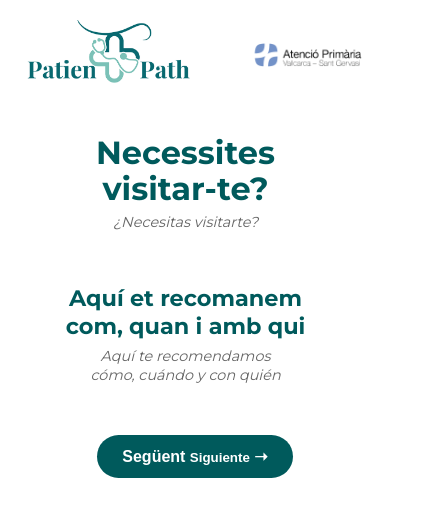
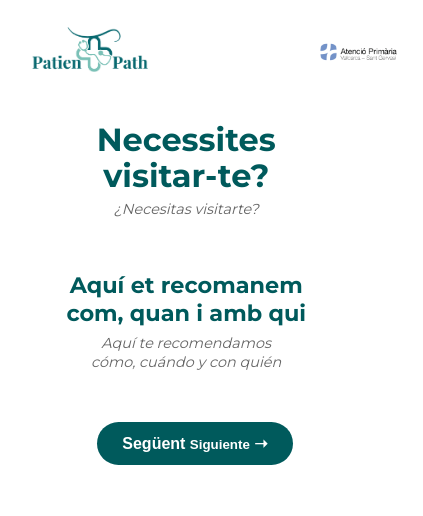
Before and after one commit to jillpg/LaMevaVisita, a plain HTML site: page index.html in a window 390 px wide. Shown: the whole page, 423 px wide, since content can reach past the window. Drawn offline with Linux system fonts and the light colour scheme.

Commit message:
change logos size mobile

```diff
--- a/styles.css
+++ b/styles.css
@@ -2,7 +2,7 @@
 body {
     font-family: 'Montserrat', sans-serif;
     text-align: center;
-    margin: 0ex;
+    margin: 7px;
     padding: 0;
     background-color: white;
     color: #005a5c;
@@ -14,6 +14,7 @@ header {
     display: flex;
     justify-content: space-between;
     align-items: center;
+    width: 100%;
     padding: 20px;
 }
 
@@ -88,6 +89,12 @@ header {
         font-size: 2rem;
     }
 
+    /* Ajuste de logos */
+    .logo-left img,
+    .logo-right img {
+        max-height: 50px;
+    }
+
     /* Ajuste del subtítulo */
     .subtitle {
         font-size: 1rem;
--- a/styles_verde.css
+++ b/styles_verde.css
@@ -97,6 +97,11 @@ header {
 
 /* 🔹 Responsivo (pantallas pequeñas) */
 @media (max-width: 600px) {
+    /* Ajuste de logos */
+    .logo-left img,
+    .logo-right img {
+        max-height: 50px;
+    }
     .consulta-title {
         font-size: 2rem;
     }
```
